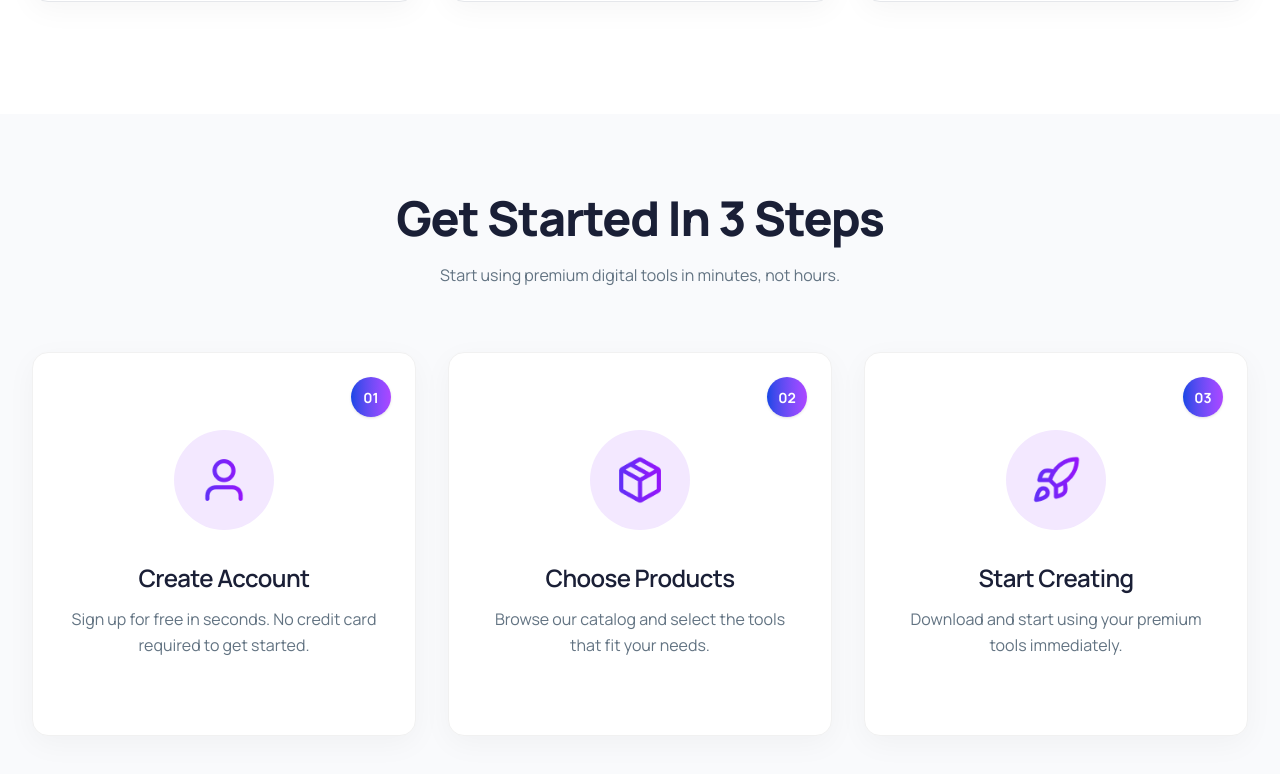
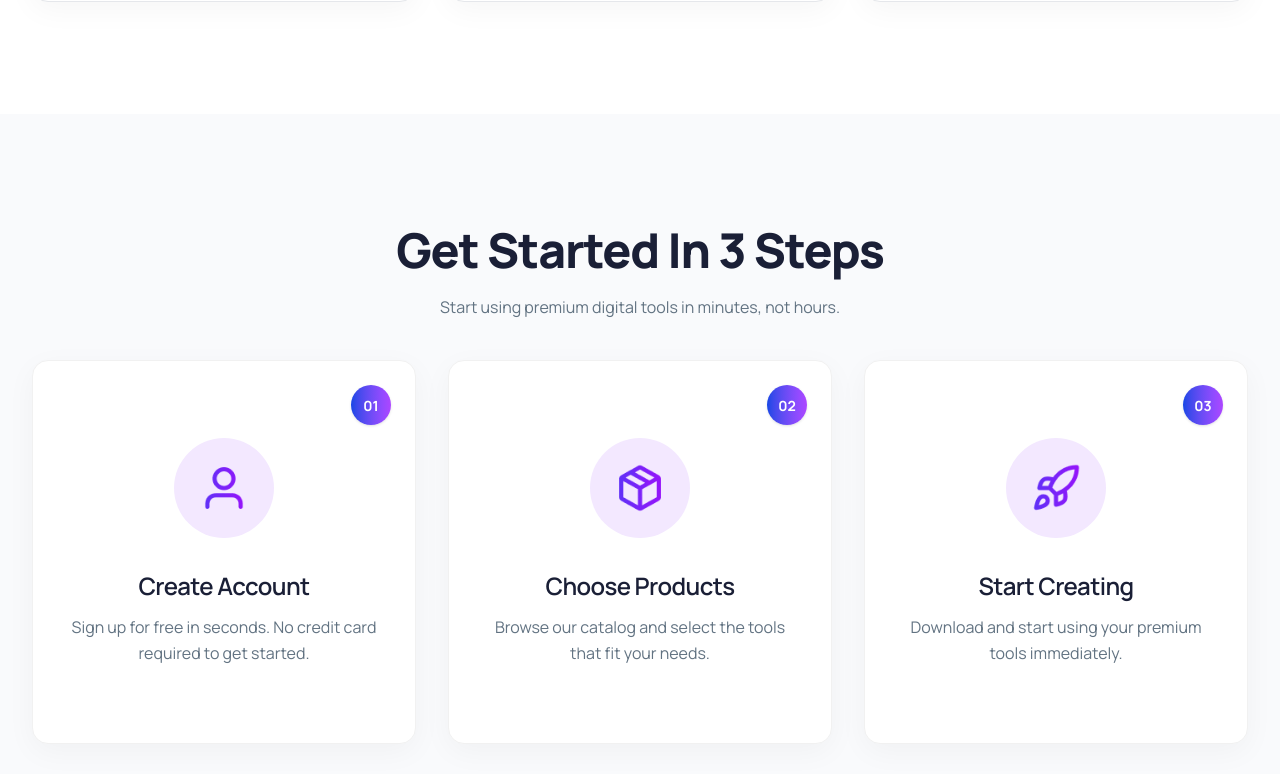
Before and after one commit to kazolhabib/B-13-Assignment-6-Digitools-Platform, a React (Vite) app: page / in a window 1280 px wide. Shown: the part 2459-3233 px from the top of the page. Built offline with nearby package versions, Linux system fonts and the light colour scheme.

Commit message:
added tostify function

```diff
--- a/src/components/Services.jsx
+++ b/src/components/Services.jsx
@@ -5,9 +5,9 @@ import rocketImg from '../assets/rocket.png';
 
 const Services = () => {
   return (
-    <section className="w-full py-20 bg-[#F9FAFC]">
+    <section className="w-full py-16 md:py-28 bg-[#F9FAFC]">
       <div className="max-w-7xl mx-auto px-4 sm:px-6 lg:px-8">
-        <div className="text-center max-w-2xl mx-auto mb-16">
+        <div className="text-center max-w-2xl mx-auto mb-10">
           <h2 className="text-3xl md:text-4xl lg:text-5xl font-extrabold text-[#1a1f36] tracking-tight mb-5">
             Get Started In 3 Steps
           </h2>
```
